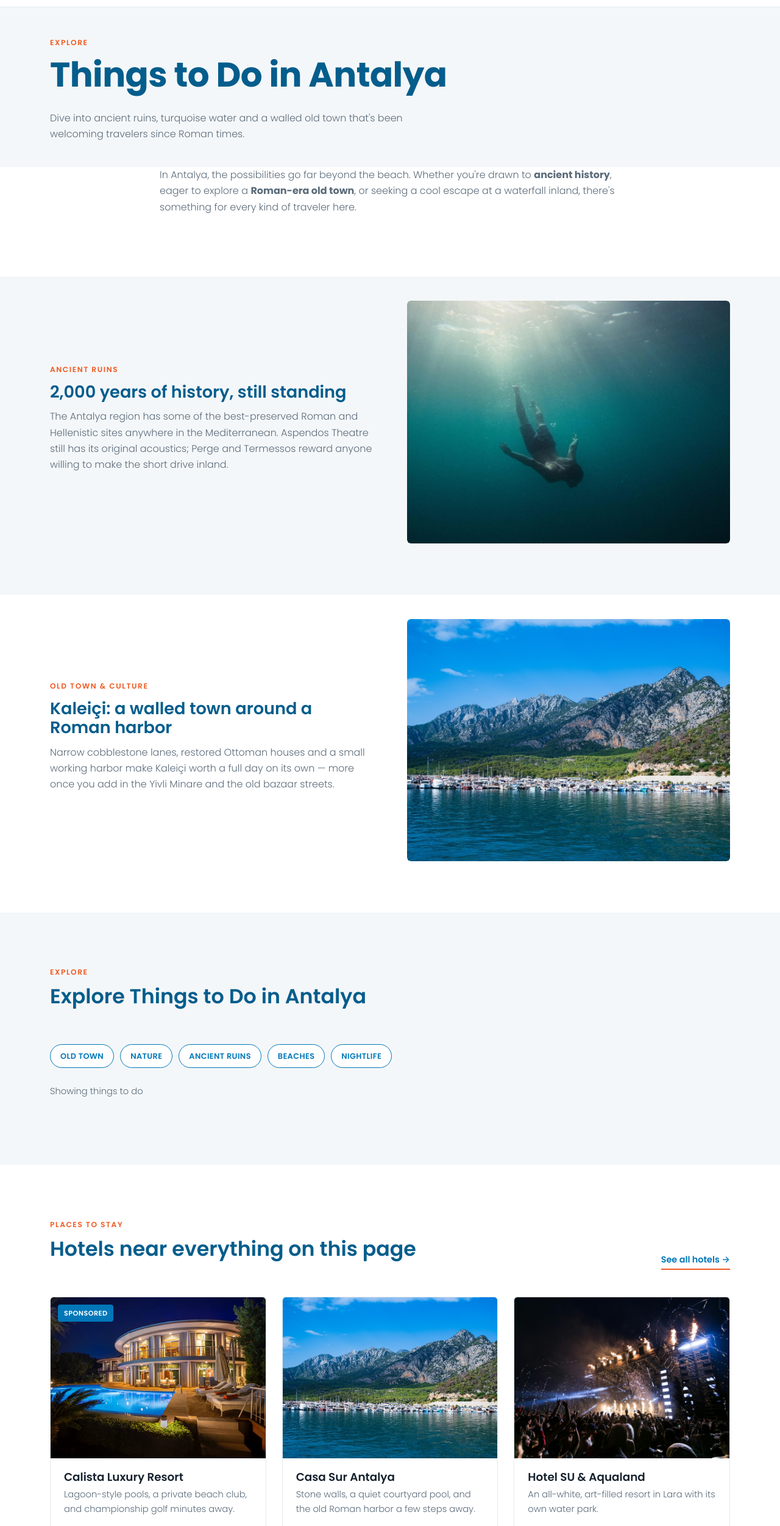
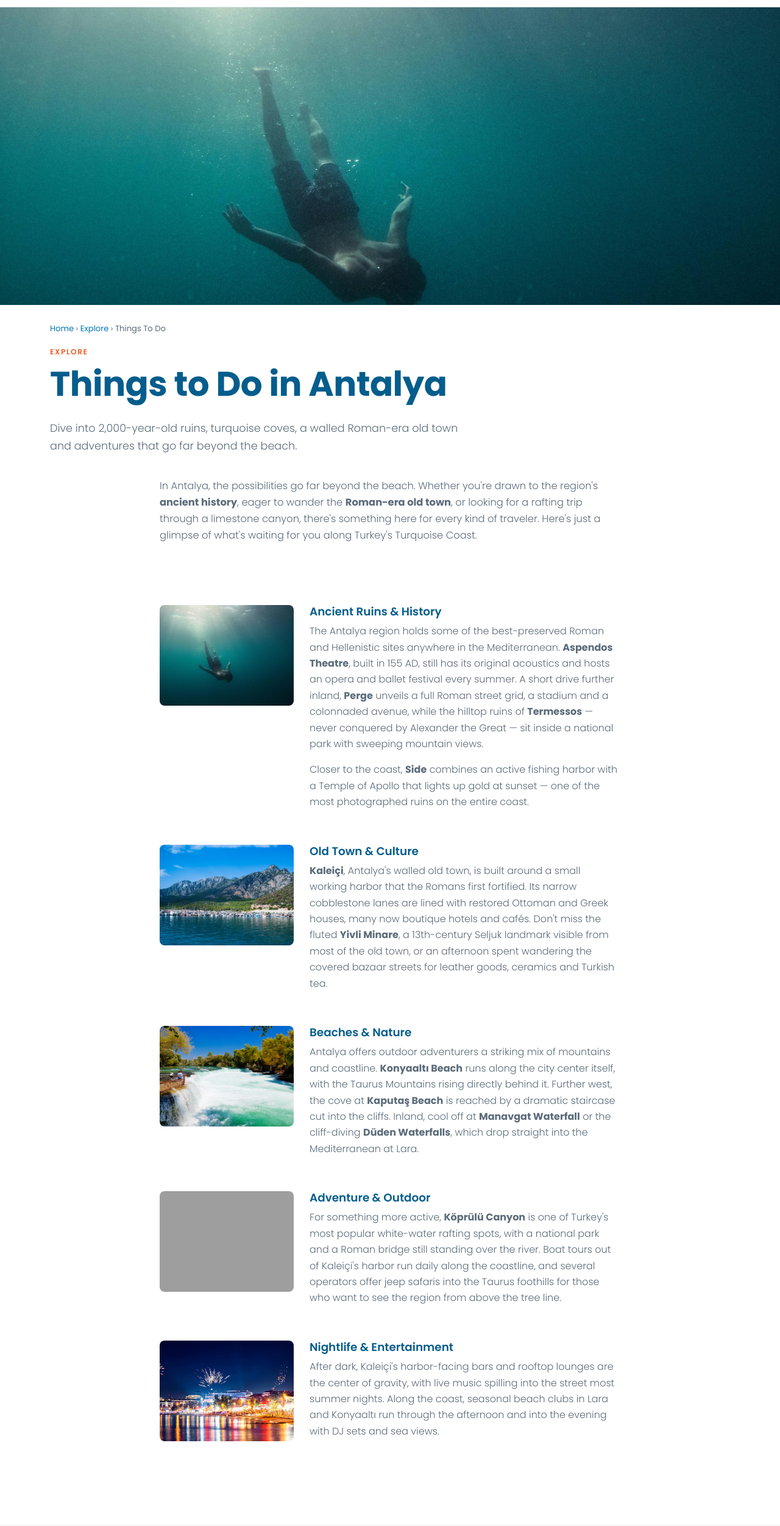
Before and after one commit to yusufkngg/travel-antalya-site, an Eleventy site: page things-to-do.njk in a window 1280 px wide. Shown: the part 51-2553 px from the top of the page at 61% size. Built offline with nearby package versions, Linux system fonts and the light colour scheme; Eleventy itself is replaced by a stand-in of ours; files that its build step writes are made by us from their sources; grey boxes are pictures that could not be loaded.

Commit message:
Add files via upload

```diff
--- a/css/listings.css
+++ b/css/listings.css
@@ -3,6 +3,17 @@
    ============================================ */
 
 .listing-hero { padding: 44px 0 24px; background: var(--bg-tint); }
+.breadcrumb { font-size: 0.82rem; color: var(--ink-soft); margin-bottom: 14px; }
+.breadcrumb a { color: var(--brand-blue); }
+.editorial-block { display: grid; grid-template-columns: 220px 1fr; gap: 26px; margin-bottom: 40px; align-items: start; }
+.editorial-block img { border-radius: 8px; aspect-ratio: 4/3; object-fit: cover; width: 100%; }
+.editorial-block h3 { margin-bottom: 0.5em; }
+@media (max-width: 700px) { .editorial-block { grid-template-columns: 1fr; } }
+.highlight-banner { background: var(--brand-orange); padding: 46px 0; }
+.highlight-banner h2 { color: #fff; margin-bottom: 0.3em; }
+.highlight-banner .search-row { display: flex; gap: 10px; max-width: 560px; margin-top: 20px; }
+.highlight-banner input { flex: 1; padding: 13px 18px; border-radius: 6px; border: none; font-family: var(--font); }
+.highlight-banner button { padding: 13px 24px; border-radius: 6px; border: none; background: var(--brand-blue-deep); color: #fff; font-weight: 600; font-family: var(--font); cursor: pointer; }
 
 /* ---------- Filter bar (visual for now) ---------- */
 .filter-bar { display: flex; flex-wrap: wrap; gap: 10px; margin: 18px 0 26px; }
--- a/events-category.njk
+++ b/events-category.njk
@@ -13,6 +13,7 @@ ogImage: "{{ cat.events[0].data.cover }}"
 ---
 <section class="listing-hero">
   <div class="container">
+    <div class="breadcrumb"><a href="/">Home</a> › <a href="/events/">Events</a> › {{ cat.name }}</div>
     <span class="eyebrow">Events</span>
     <h1>{{ cat.name }} Events in Antalya</h1>
     <p class="lead">{{ cat.events.length }} event{{ "s" if cat.events.length != 1 else "" }} in this category.</p>
--- a/things-to-do.njk
+++ b/things-to-do.njk
@@ -15,43 +15,68 @@ eleventyExcludeFromCollections: true
 {% set items = collections.thingsToDo %}
 {% set hotels = collections.hotels %}
 
-<section class="listing-hero">
-  <div class="container">
+<section style="padding:0;">
+  <div class="detail-hero-media" style="aspect-ratio:21/8;">
+    <img src="/images/photos/things-to-do-cover.jpg" alt="Things to do in Antalya">
+  </div>
+  <div class="container" style="padding-top:28px;">
+    <div class="breadcrumb"><a href="/">Home</a> › <a href="/things-to-do/">Explore</a> › Things To Do</div>
     <span class="eyebrow">Explore</span>
     <h1>Things to Do in Antalya</h1>
-    <p class="lead" style="max-width:640px;">Dive into ancient ruins, turquoise water and a walled old town that's been welcoming travelers since Roman times.</p>
+    <p class="lead" style="max-width:680px; font-size:1.1rem;">Dive into 2,000-year-old ruins, turquoise coves, a walled Roman-era old town and adventures that go far beyond the beach.</p>
+  </div>
+</section>
+
+<section style="padding-top:20px;">
+  <div class="container" style="max-width:820px;">
+    <p style="font-size:1.02rem;">In Antalya, the possibilities go far beyond the beach. Whether you're drawn to the region's <strong>ancient history</strong>, eager to wander the <strong>Roman-era old town</strong>, or looking for a rafting trip through a limestone canyon, there's something here for every kind of traveler. Here's just a glimpse of what's waiting for you along Turkey's Turquoise Coast.</p>
   </div>
 </section>
 
 <section style="padding-top:0;">
   <div class="container" style="max-width:820px;">
-    <p>In Antalya, the possibilities go far beyond the beach. Whether you're drawn to <strong>ancient history</strong>, eager to explore a <strong>Roman-era old town</strong>, or seeking a cool escape at a waterfall inland, there's something for every kind of traveler here.</p>
-  </div>
-</section>
 
-<section class="tint" style="padding-top:40px;">
-  <div class="container split">
-    <div>
-      <span class="eyebrow">Ancient Ruins</span>
-      <h2 style="font-size:1.7rem;">2,000 years of history, still standing</h2>
-      <p>The Antalya region has some of the best-preserved Roman and Hellenistic sites anywhere in the Mediterranean. Aspendos Theatre still has its original acoustics; Perge and Termessos reward anyone willing to make the short drive inland.</p>
+    <div class="editorial-block">
+      <img src="/images/photos/things-to-do-cover.jpg" alt="Aspendos Theatre near Antalya">
+      <div>
+        <h3>Ancient Ruins &amp; History</h3>
+        <p>The Antalya region holds some of the best-preserved Roman and Hellenistic sites anywhere in the Mediterranean. <strong>Aspendos Theatre</strong>, built in 155 AD, still has its original acoustics and hosts an opera and ballet festival every summer. A short drive further inland, <strong>Perge</strong> unveils a full Roman street grid, a stadium and a colonnaded avenue, while the hilltop ruins of <strong>Termessos</strong> — never conquered by Alexander the Great — sit inside a national park with sweeping mountain views.</p>
+        <p>Closer to the coast, <strong>Side</strong> combines an active fishing harbor with a Temple of Apollo that lights up gold at sunset — one of the most photographed ruins on the entire coast.</p>
+      </div>
     </div>
-    <div class="card-media" style="aspect-ratio:4/3; border-radius:6px;">
-      <img src="/images/photos/things-to-do-cover.jpg" alt="Ancient ruins near Antalya">
+
+    <div class="editorial-block">
+      <img src="/images/photos/antalya-coastline.jpg" alt="Kaleiçi old town, Antalya">
+      <div>
+        <h3>Old Town &amp; Culture</h3>
+        <p><strong>Kaleiçi</strong>, Antalya's walled old town, is built around a small working harbor that the Romans first fortified. Its narrow cobblestone lanes are lined with restored Ottoman and Greek houses, many now boutique hotels and cafés. Don't miss the fluted <strong>Yivli Minare</strong>, a 13th-century Seljuk landmark visible from most of the old town, or an afternoon spent wandering the covered bazaar streets for leather goods, ceramics and Turkish tea.</p>
+      </div>
     </div>
-  </div>
-</section>
 
-<section style="padding-top:40px;">
-  <div class="container split">
-    <div class="card-media" style="aspect-ratio:4/3; border-radius:6px; order:2;">
-      <img src="/images/photos/antalya-coastline.jpg" alt="Kaleiçi old town, Antalya">
+    <div class="editorial-block">
+      <img src="/images/photos/manavgat-waterfall.jpg" alt="Manavgat Waterfall near Antalya">
+      <div>
+        <h3>Beaches &amp; Nature</h3>
+        <p>Antalya offers outdoor adventurers a striking mix of mountains and coastline. <strong>Konyaaltı Beach</strong> runs along the city center itself, with the Taurus Mountains rising directly behind it. Further west, the cove at <strong>Kaputaş Beach</strong> is reached by a dramatic staircase cut into the cliffs. Inland, cool off at <strong>Manavgat Waterfall</strong> or the cliff-diving <strong>Düden Waterfalls</strong>, which drop straight into the Mediterranean at Lara.</p>
+      </div>
     </div>
-    <div style="order:1;">
-      <span class="eyebrow">Old Town &amp; Culture</span>
-      <h2 style="font-size:1.7rem;">Kaleiçi: a walled town around a Roman harbor</h2>
-      <p>Narrow cobblestone lanes, restored Ottoman houses and a small working harbor make Kaleiçi worth a full day on its own — more once you add in the Yivli Minare and the old bazaar streets.</p>
+
+    <div class="editorial-block">
+      <img src="/images/photos/coastal-extra-1.jpg" alt="Köprülü Canyon rafting near Antalya">
+      <div>
+        <h3>Adventure &amp; Outdoor</h3>
+        <p>For something more active, <strong>Köprülü Canyon</strong> is one of Turkey's most popular white-water rafting spots, with a national park and a Roman bridge still standing over the river. Boat tours out of Kaleiçi's harbor run daily along the coastline, and several operators offer jeep safaris into the Taurus foothills for those who want to see the region from above the tree line.</p>
+      </div>
     </div>
+
+    <div class="editorial-block">
+      <img src="/images/photos/generic-cover.webp" alt="Nightlife in Antalya">
+      <div>
+        <h3>Nightlife &amp; Entertainment</h3>
+        <p>After dark, Kaleiçi's harbor-facing bars and rooftop lounges are the center of gravity, with live music spilling into the street most summer nights. Along the coast, seasonal beach clubs in Lara and Konyaaltı run through the afternoon and into the evening with DJ sets and sea views.</p>
+      </div>
+    </div>
+
   </div>
 </section>
 
```
Also changed, not shown: admin/config.yml (+0 -22 lines), events.njk (+26 -10 lines).
